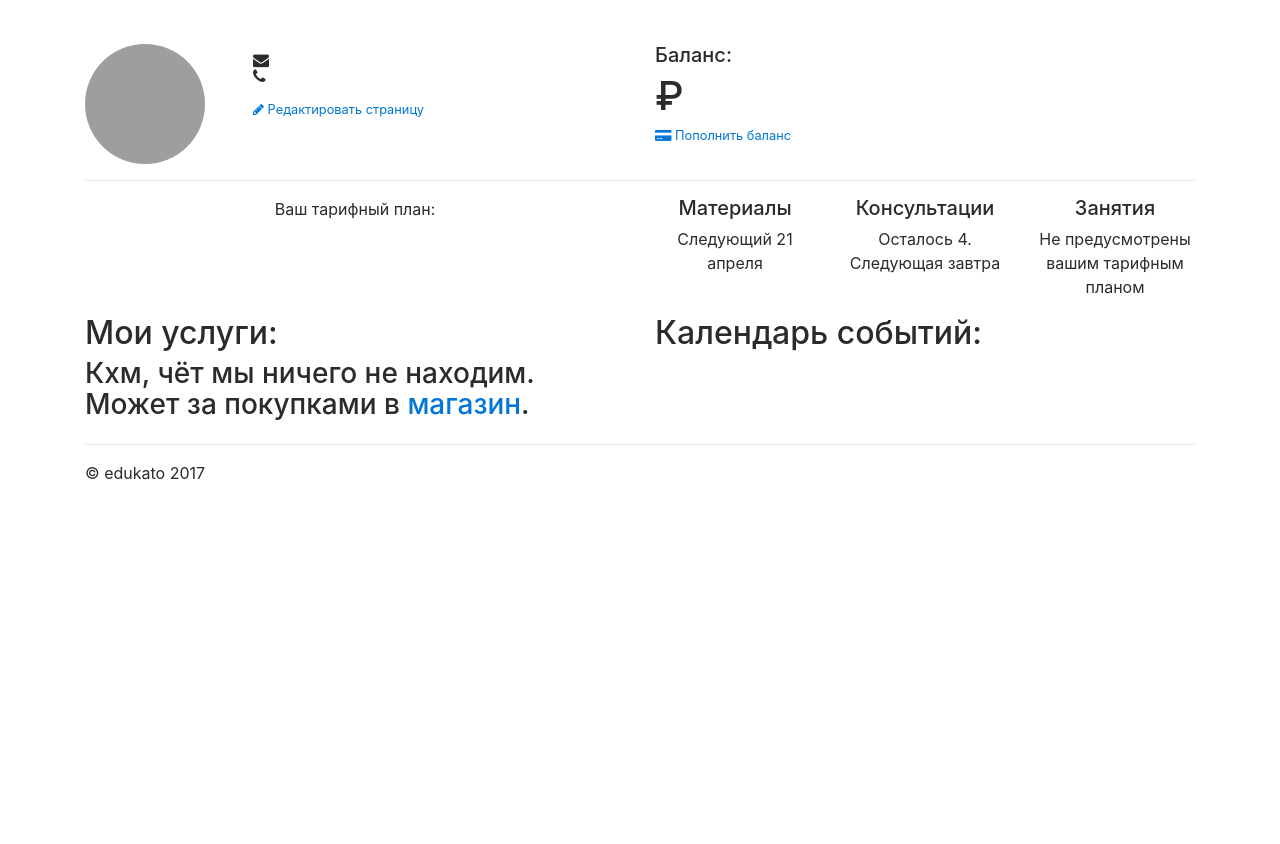
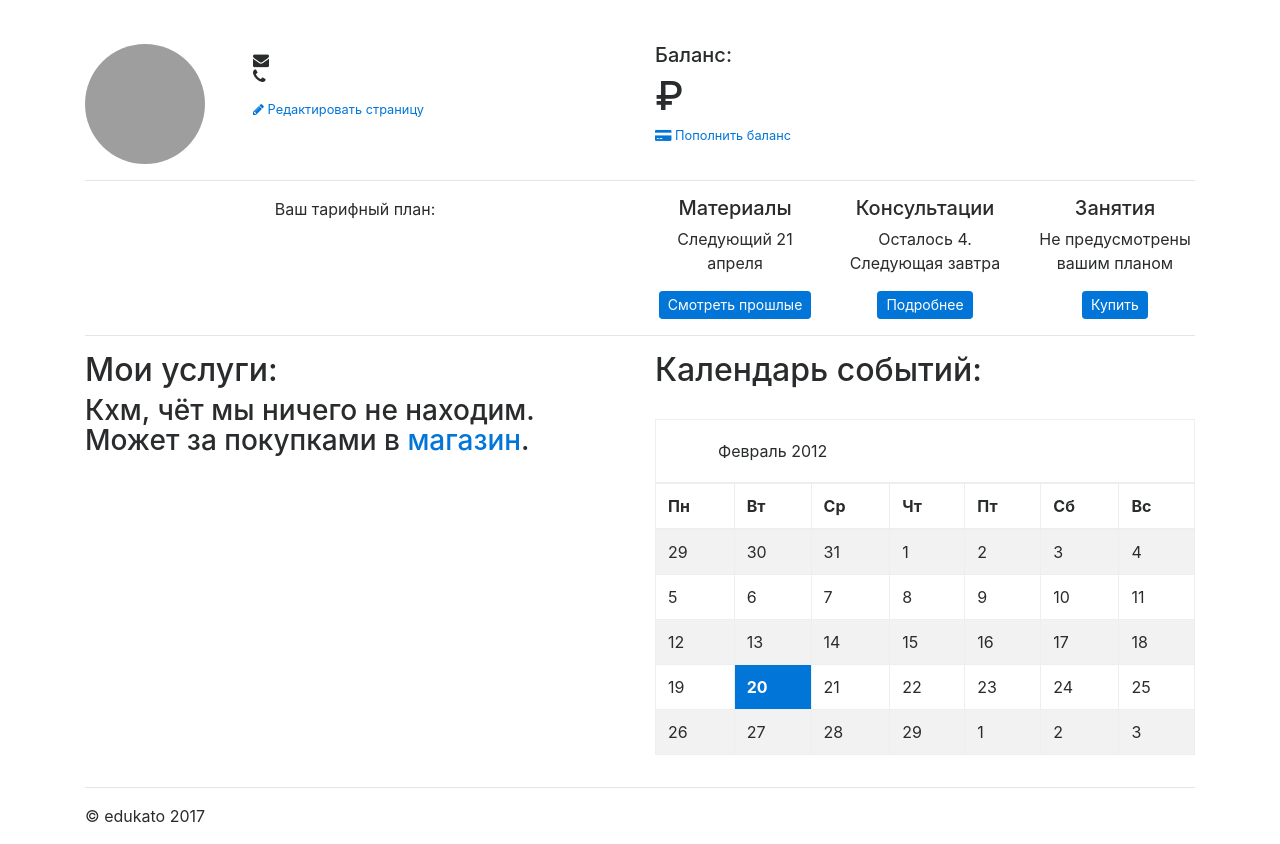
Before and after one commit to edukato/learning, a Flask app: template app/templates/home/account.html in a window 1280 px wide. Shown: the part 56-900 px from the top of the page. Before the commit the page ends 536 px from the top, so only its background shows below. Run offline with Flask 2, Linux system fonts and the light colour scheme; the template is opened without the code that fills it, so the values that code supplies are empty; some libraries are stand-ins or nearby versions; grey boxes are pictures that could not be loaded.

Commit message:
Немного измнеений в шаблоне 1 страницы

```diff
--- a/app/templates/home/account.html
+++ b/app/templates/home/account.html
@@ -11,7 +11,8 @@
         <h3>{{ current_user.first_name }} {{ current_user.last_name }}</h3>
         <p class="no_mar"><span class="fa fa-envelope"></span> {{ current_user.email }} </p>
         <p><span class="fa fa-phone"></span> {{ current_user.phone_num }} </p>
-        <small><a href="{{ url_for('home.edit_account') }}"><span class="fa fa- fa-pencil"></span> Редактировать страницу</a></small>
+        <small><a href="{{ url_for('home.edit_account') }}"><span class="fa fa- fa-pencil"></span> Редактировать
+            страницу</a></small>
     </div>
     <div class="col-md-6">
         <h5>Баланс:</h5>
@@ -22,22 +23,26 @@
 <hr>
 <div class="row" style="text-align:center">
     <div class="col-md-6">
-    <p>Ваш тарифный план:</p>
+        <p>Ваш тарифный план:</p>
         <h1>{{ current_user.plan }}</h1>
-        </div>
+    </div>
     <div class="col-md-2">
         <h5>Материалы</h5>
         <p>Следующий 21 апреля</p>
+        <a class="btn btn-sm btn-primary" href="#">Смотреть прошлые</a>
     </div>
     <div class="col-md-2">
         <h5>Консультации</h5>
         <p>Осталось 4. Следующая завтра</p>
+        <a class="btn btn-sm btn-primary" href="#">Подробнее</a>
     </div>
     <div class="col-md-2">
         <h5>Занятия</h5>
-        <p>Не предусмотрены вашим тарифным планом</p>
+        <p>Не предусмотрены вашим планом</p>
+        <a class="btn btn-sm btn-primary" href="#">Купить</a>
     </div>
 </div>
+<hr/>
 <div class="row">
     <div class="col-md-6">
         <h2>Мои услуги:</h2>
@@ -66,7 +71,78 @@
     </div>
     <div class="col-md-6">
         <h2>Календарь событий:</h2>
-
+        <br>
+        <div class="span12">
+            <table class="table table-bordered table-striped">
+                <thead>
+                <tr>
+                    <th colspan="7">
+                        <span class="btn-group">
+                            <a class="btn"><i class="icon-chevron-left"></i></a>
+                        	<a class="btn active">Февраль 2012</a>
+                        	<a class="btn"><i class="icon-chevron-right"></i></a>
+                        </span>
+                    </th>
+                </tr>
+                <tr>
+                    <th>Пн</th>
+                    <th>Вт</th>
+                    <th>Ср</th>
+                    <th>Чт</th>
+                    <th>Пт</th>
+                    <th>Сб</th>
+                    <th>Вс</th>
+                </tr>
+                </thead>
+                <tbody>
+                <tr>
+                    <td class="muted">29</td>
+                    <td class="muted">30</td>
+                    <td class="muted">31</td>
+                    <td>1</td>
+                    <td>2</td>
+                    <td>3</td>
+                    <td>4</td>
+                </tr>
+                <tr>
+                    <td>5</td>
+                    <td>6</td>
+                    <td>7</td>
+                    <td>8</td>
+                    <td>9</td>
+                    <td>10</td>
+                    <td>11</td>
+                </tr>
+                <tr>
+                    <td>12</td>
+                    <td>13</td>
+                    <td>14</td>
+                    <td>15</td>
+                    <td>16</td>
+                    <td>17</td>
+                    <td>18</td>
+                </tr>
+                <tr>
+                    <td>19</td>
+                    <td class="btn-primary"><strong>20</strong></td>
+                    <td>21</td>
+                    <td>22</td>
+                    <td>23</td>
+                    <td>24</td>
+                    <td>25</td>
+                </tr>
+                <tr>
+                    <td>26</td>
+                    <td>27</td>
+                    <td>28</td>
+                    <td>29</td>
+                    <td class="muted">1</td>
+                    <td class="muted">2</td>
+                    <td class="muted">3</td>
+                </tr>
+                </tbody>
+            </table>
+        </div>
     </div>
 </div>
 {% endblock %}
```
